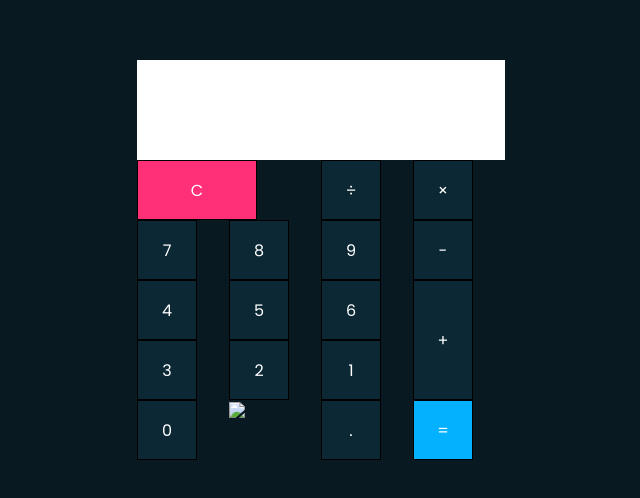
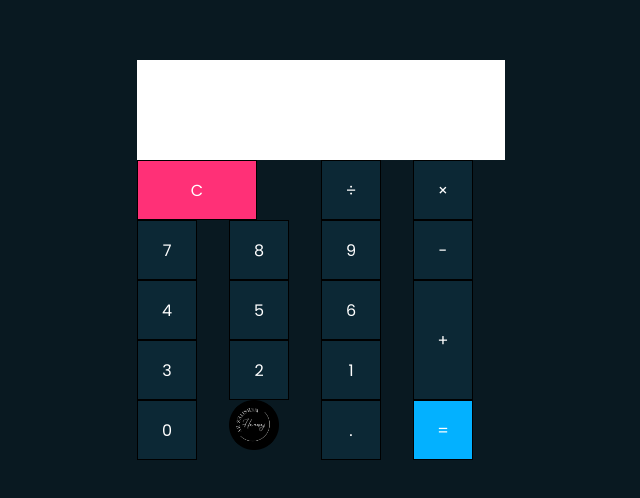
Before and after one commit to Hansraj-k/calculator, a plain HTML site: page calculator/index.html in a window 1280 px wide. Shown: the part 140-638 px from the top of the page, without its empty margins (319-959 px from the left). Drawn offline with Linux system fonts and the light colour scheme.

Commit message:
Update index.html

```diff
--- a/calculator/index.html
+++ b/calculator/index.html
@@ -22,7 +22,7 @@
         <span class="num" onclick="document.calc.txt.value +='2'">2</span>
         <span class="num" onclick="document.calc.txt.value +='1'">1</span>
         <span class="num" onclick="document.calc.txt.value +='0'">0</span>
-        <a href="https://hansrajweb.netlify.app"><img class="img" src="tab.png"></a>
+        <a href="https://hansrajweb.netlify.app"><img class="img" src="ta.png"></a>
         <span class="num" onclick="document.calc.txt.value +='.'">.</span>
         <span class="num equal" onclick="document.calc.txt.value = eval(calc.txt.value)">=</span>
     </form>
```
